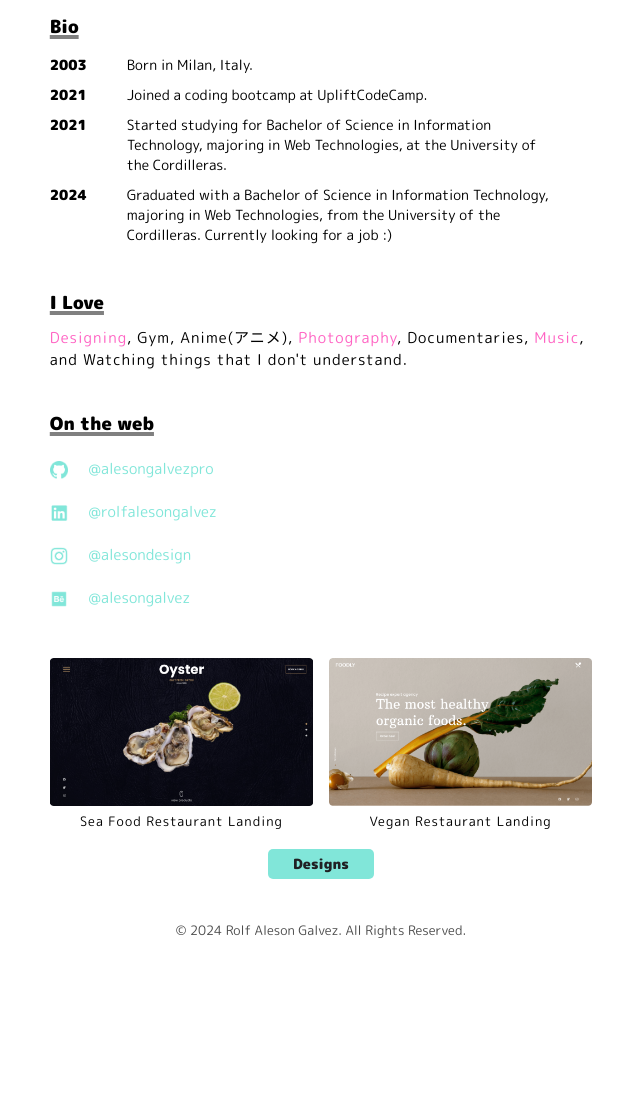
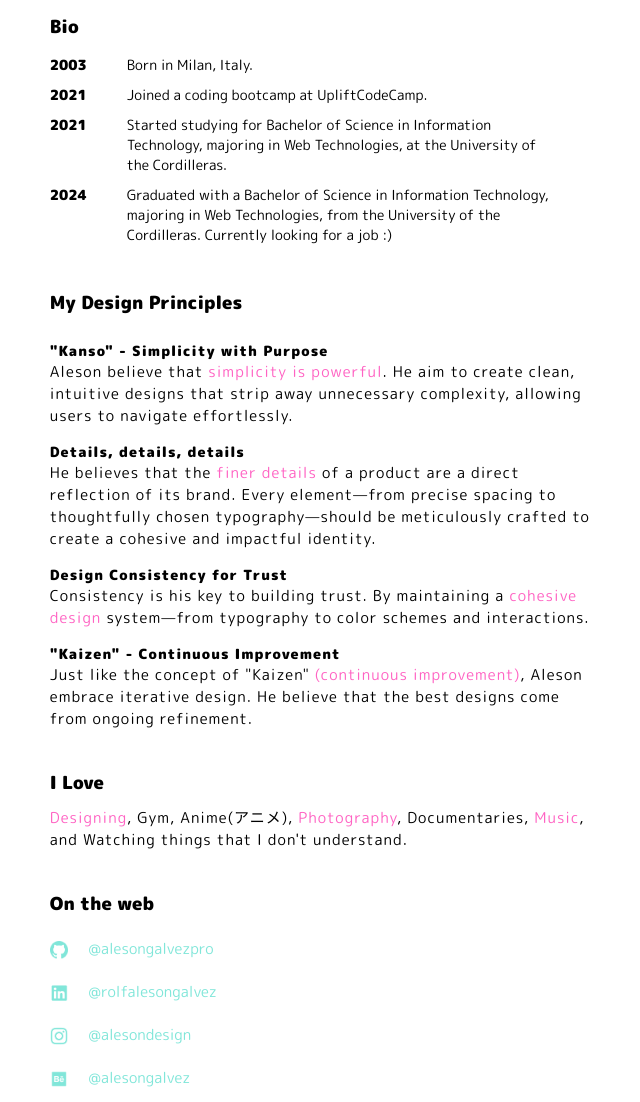
Before and after one commit to alesonpro/alesongalvez, a plain HTML site: page index.html in a window 1280 px wide. Shown: the part 681-1783 px from the top of the page, without its empty margins (319-959 px from the left). Before the commit the page ends 1667 px from the top, so only its background shows below. Drawn offline with nearby package versions, Linux system fonts and the light colour scheme.

Commit message:
remove the works.html, added design principles in the bio section, added real world projects

```diff
--- a/css/design.css
+++ b/css/design.css
@@ -137,7 +137,7 @@ a {
 
 .section-info h3 {
     padding: 10px 0;
-    text-decoration: underline 4px grey;
+    /* text-decoration: underline 4px grey; */
 }
 
 
@@ -180,6 +180,10 @@ a {
 .case-study img {
     max-width: 100%;
     height: auto;
+}
+
+.case-study p{
+    text-align: center;
 }
 
 /* contact */
--- a/css/home.css
+++ b/css/home.css
@@ -179,7 +179,7 @@ a{
 .section-info h3{
     padding: 10px 0;
     font-size: 18px;
-    text-decoration: underline 4px grey;
+    /* text-decoration: underline 4px grey; */
 }
 
 .section-info p{
@@ -242,6 +242,20 @@ a{
 
 .date-info{
     font-weight: 400;
+}
+
+/* design principles */
+.design-principles{
+    padding-top: 15px;
+}
+
+.highlight{
+    color: var(--secondary);
+}
+
+.design-principles > p:first-child{
+    font-size: 14px;
+    font-weight: bold;
 }
 
 /* social-media */
--- a/index.html
+++ b/index.html
@@ -23,9 +23,9 @@
         <input class="menu-btn" type="checkbox" id="menu-btn">
         <label class="menu-icon" for="menu-btn"><span class="nav-icon"></span></label>
         <ul class="menu">
-            <li><a href="index.html">Home</a></li>
-            <li><a href="works.html">Works</a></li>
-            <li><a href="design.html">Design</a></li>
+            <li><a href="index.html">About</a></li>
+            <!-- <li><a href="works.html">Works</a></li> -->
+            <li><a href="design.html">Works</a></li>
             <li><a href="resume.pdf" target="_blank">Resume</a></li>
             <li><a href="#"><i class="bi bi-brightness-high-fill" id="toggleDark"></i></a></li>
         </ul>
@@ -88,6 +88,31 @@
                     </div>
                 </div>
             </div>
+            <!-- DESIGN PRINCIPLES -->
+            <div data-aos="fade-up" data-aos-duration="1000" class="section section-info">
+               <h3>My Design Principles</h3>
+               <div class="design-principles">
+                   <p>"Kanso" - Simplicity with Purpose</p>
+                    <p>Aleson believe that <span class="highlight">simplicity is powerful</span>. He aim to create clean, intuitive designs that strip away unnecessary complexity,
+                    allowing users to navigate effortlessly.</p>
+               </div>
+               <div class="design-principles">
+                   <p>Details, details, details</p>
+                    <p>He believes that the <span class="highlight">finer details</span> of a product are a direct reflection of its brand. Every element—from precise spacing
+                    to thoughtfully chosen typography—should be meticulously crafted to create a cohesive and impactful identity.</p>
+               </div>
+               <div class="design-principles">
+                   <p>Design Consistency for Trust</p>
+                    <p>Consistency is his key to building trust. By maintaining a <span class="highlight">cohesive design</span> system—from typography to color schemes and
+                    interactions.</p>
+               </div>
+               <div class="design-principles">
+                   <p>"Kaizen" - Continuous Improvement</p>
+                    <p>Just like the concept of "Kaizen" <span class="highlight">(continuous improvement)</span>, Aleson embrace iterative design. He believe that the best designs
+                    come from ongoing refinement.</p>
+               </div>
+            </div>
+
             <!-- I LOVE -->
             <div  data-aos="fade-up"  data-aos-duration="1000" class="section section-info">
                 <div class="work">
@@ -157,9 +182,9 @@
                             <p>Vegan Restaurant Landing</p>
                         </div>
                     </div>
-                    <div class="button">
+                    <!-- <div class="button">
                         <a class="btn" href="design.html">Designs</a>
-                    </div>
+                    </div> -->
                 </div>
             </div>
             <footer>
```
Also changed, not shown: design.html (+14 -10 lines), img/case-study 1.png, img/case-study 2.png.
